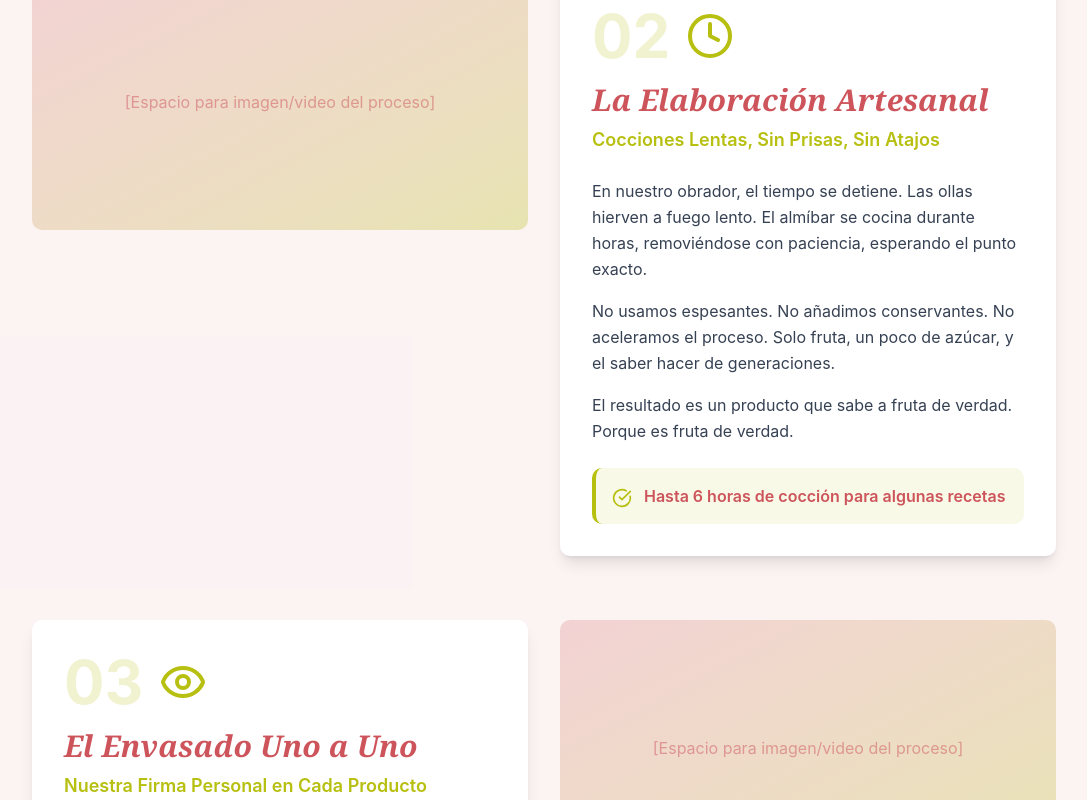
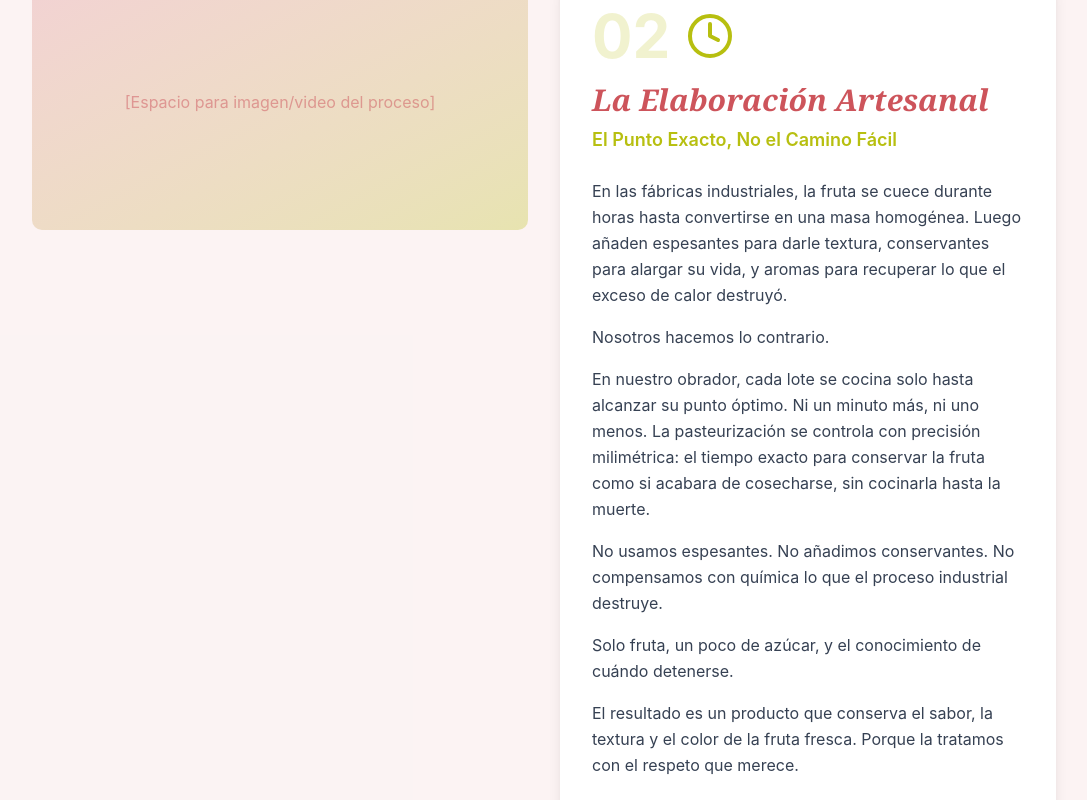
Before and after one commit to bigman1973/mikels-earth-frontend, a React (Vite) app: page /el-obrador in a window 1280 px wide. Shown: the part 2460-3260 px from the top of the page, without its empty margins (96-1183 px from the left). Built offline with nearby package versions, Linux system fonts and the light colour scheme.

Commit message:
feat: Actualizar sección Elaboración Artesanal con enfoque en precisión y lo que NO hacemos

```diff
--- a/src/pages/ElObrador.jsx
+++ b/src/pages/ElObrador.jsx
@@ -83,15 +83,18 @@ const ElObrador = () => {
               },
               {
                 step: "02",
-                title: "La Elaboración Artesanal",
-                subtitle: "Cocciones Lentas, Sin Prisas, Sin Atajos",
+                title: "La Elaboraci\u00f3n Artesanal",
+                subtitle: "El Punto Exacto, No el Camino F\u00e1cil",
                 icon: <Clock className="text-secondary" size={48} />,
                 content: [
-                  "En nuestro obrador, el tiempo se detiene. Las ollas hierven a fuego lento. El almíbar se cocina durante horas, removiéndose con paciencia, esperando el punto exacto.",
-                  "No usamos espesantes. No añadimos conservantes. No aceleramos el proceso. Solo fruta, un poco de azúcar, y el saber hacer de generaciones.",
-                  "El resultado es un producto que sabe a fruta de verdad. Porque es fruta de verdad."
+                  "En las f\u00e1bricas industriales, la fruta se cuece durante horas hasta convertirse en una masa homog\u00e9nea. Luego a\u00f1aden espesantes para darle textura, conservantes para alargar su vida, y aromas para recuperar lo que el exceso de calor destruy\u00f3.",
+                  "Nosotros hacemos lo contrario.",
+                  "En nuestro obrador, cada lote se cocina solo hasta alcanzar su punto \u00f3ptimo. Ni un minuto m\u00e1s, ni uno menos. La pasteurizaci\u00f3n se controla con precisi\u00f3n milim\u00e9trica: el tiempo exacto para conservar la fruta como si acabara de cosecharse, sin cocinarla hasta la muerte.",
+                  "No usamos espesantes. No a\u00f1adimos conservantes. No compensamos con qu\u00edmica lo que el proceso industrial destruye.",
+                  "Solo fruta, un poco de az\u00facar, y el conocimiento de cu\u00e1ndo detenerse.",
+                  "El resultado es un producto que conserva el sabor, la textura y el color de la fruta fresca. Porque la tratamos con el respeto que merece."
                 ],
-                highlight: "Hasta 6 horas de cocción para algunas recetas"
+                highlight: "La diferencia est\u00e1 en lo que NO hacemos."
               },
               {
                 step: "03",
```
